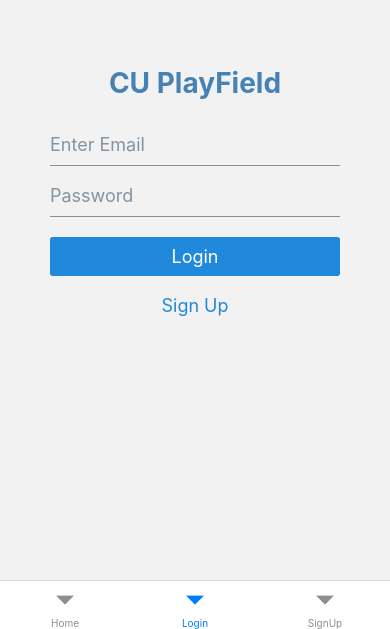
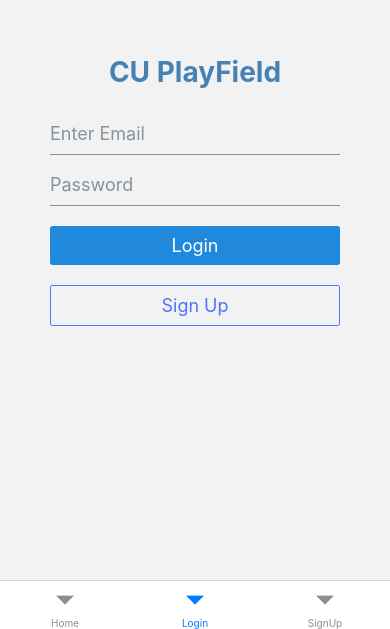
Before and after one commit to hemashreeb/cu-playfield-frontend, a React Native app: screen /Login in a window 390 px wide. Shown: the part 215-844 px from the top of the page. Built offline with nearby package versions, Linux system fonts and the light colour scheme.

Commit message:
modified signup button

```diff
--- a/src/screens/authentication/Login.jsx
+++ b/src/screens/authentication/Login.jsx
@@ -1,12 +1,12 @@
 import React from 'react';
-import {SafeAreaView, Text, View, TextInput, StyleSheet} from 'react-native';
+import {SafeAreaView, Text, View, StyleSheet, Alert} from 'react-native';
 import {Button, Input, Icon} from '@rneui/themed';
 import {SafeAreaProvider} from 'react-native-safe-area-context';
 
 const Login = () => {
   //const [value, setValue] = useState(0);
   const submitForm = () => {
-    console.log('Form Submitted');
+    Alert('Form Submitted');
   };
 
   return (
@@ -23,8 +23,23 @@ const Login = () => {
               marginHorizontal: 10,
               marginVertical: 10,
             }}
+            onPress={submitForm}
           />
-          <Button title="Sign Up" type="clear" />
+          <Button
+            title="Sign Up"
+            // eslint-disable-next-line react-native/no-inline-styles
+            buttonStyle={{
+              borderColor: 'rgba(78, 116, 289, 1)',
+            }}
+            type="outline"
+            // eslint-disable-next-line react-native/no-inline-styles
+            titleStyle={{color: 'rgba(78, 116, 289, 1)'}}
+            // eslint-disable-next-line react-native/no-inline-styles
+            containerStyle={{
+              marginHorizontal: 10,
+              marginVertical: 10,
+            }}
+          />
         </View>
       </View>
     </SafeAreaView>
```
